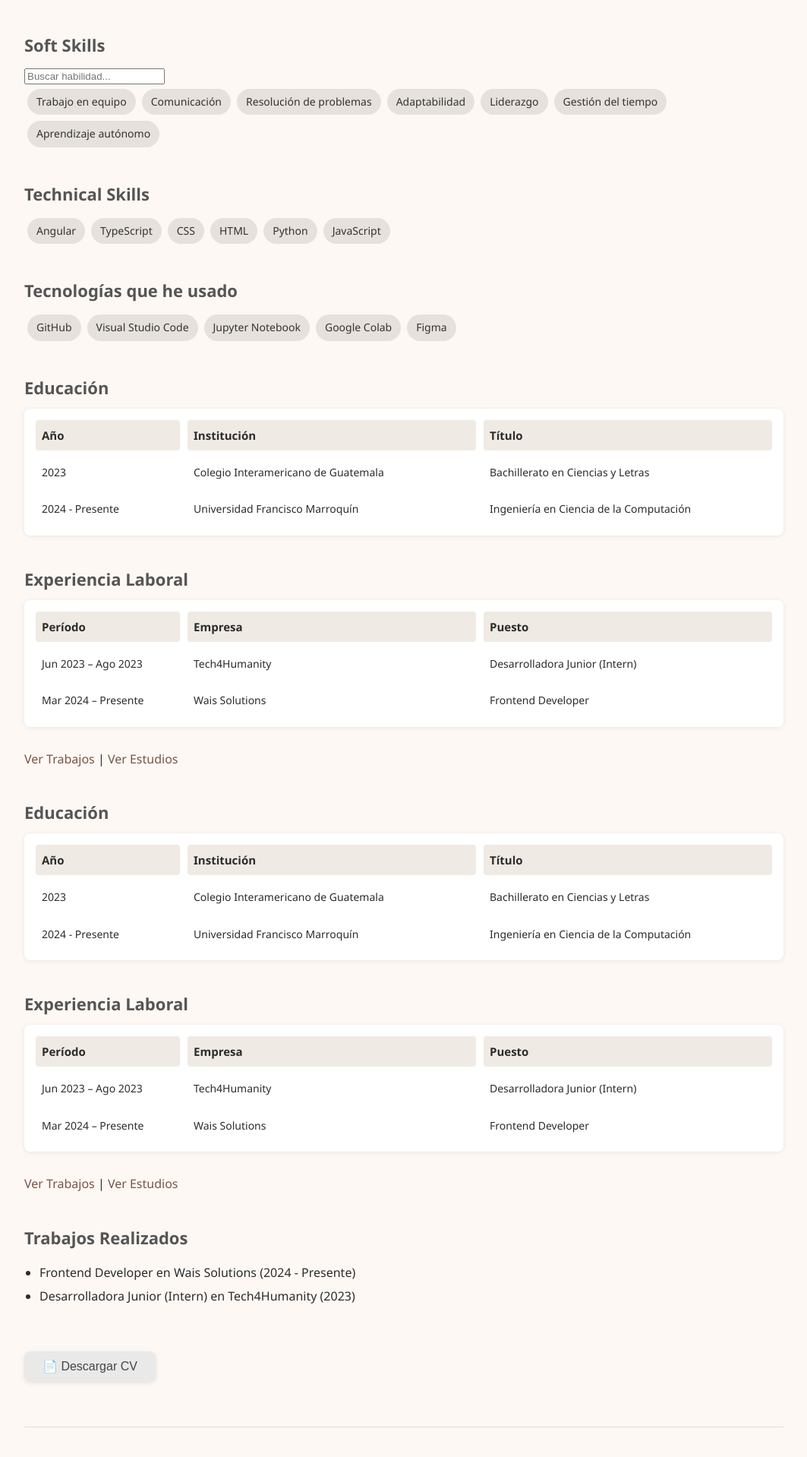
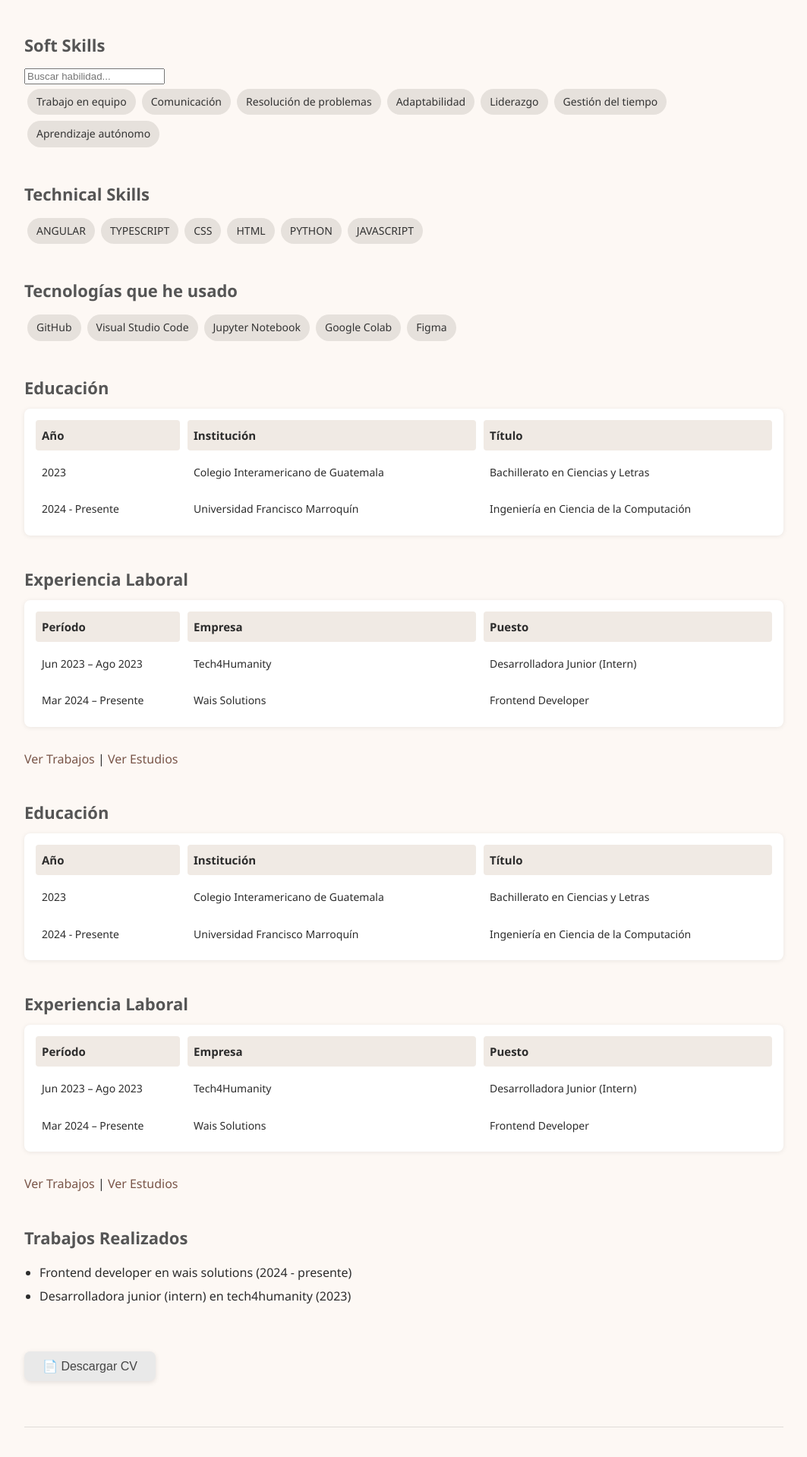
Before and after one commit to anasofiaeggenberger/Web-Development, an Angular app in the folder cv-angular/: page /experience/jobs in a window 1280 px wide. Shown: the part 552-2470 px from the top of the page at 76% size, without its empty margins (108-1171 px from the left). Built offline with nearby package versions, Linux system fonts and the light colour scheme.

Commit message:
aplicar pipes (uppercase y capitalize personalizado) para skills y jobs

```diff
--- a/cv-angular/src/app/app.module.ts
+++ b/cv-angular/src/app/app.module.ts
@@ -14,6 +14,7 @@ import { CvBotonComponent } from './components/cv-boton/cv-boton.component';
 import { FooterComponent } from './components/footer/footer.component';
 import { JobsComponent } from './components/jobs/jobs.component';
 import { StudiesComponent } from './components/studies/studies.component';
+import { CapitalizePipe } from './pipes/capitalize.pipe';
 
 @NgModule({
   declarations: [
@@ -26,7 +27,8 @@ import { StudiesComponent } from './components/studies/studies.component';
     CvBotonComponent,
     FooterComponent,
     JobsComponent,
-    StudiesComponent
+    StudiesComponent,
+    CapitalizePipe
   ],
   imports: [
     BrowserModule,
--- a/cv-angular/src/app/components/jobs/jobs.component.html
+++ b/cv-angular/src/app/components/jobs/jobs.component.html
@@ -1,6 +1,6 @@
 <div class="seccion">
   <h3>Trabajos Realizados</h3>
   <ul>
-    <li *ngFor="let job of jobs">{{ job }}</li>
+    <li *ngFor="let job of jobs">{{ job | capitalize }}</li>
   </ul>
 </div>
--- a/cv-angular/src/app/components/skills/skills.component.html
+++ b/cv-angular/src/app/components/skills/skills.component.html
@@ -2,13 +2,13 @@
   <h3>Soft Skills</h3>
   <input type="text" class="form-control mb-3" [(ngModel)]="filtro" placeholder="Buscar habilidad...">
   <div class="badges" id="listaHabilidades">
-    <span class="badge text-bg-secondary" *ngFor="let h of habilidadesFiltradas">{{ h }}</span>
+    <span class="badge text-bg-secondary" *ngFor="let h of habilidadesFiltradas">{{ h | capitalize }}</span>
   </div>
 </div>
 
 <div class="seccion mt-4">
   <h3>Technical Skills</h3>
   <div class="badges">
-    <span class="badge text-bg-primary" *ngFor="let skill of skills">{{ skill }}</span>
+    <span class="badge text-bg-primary" *ngFor="let skill of skills">{{ skill | uppercase }}</span>
   </div>
 </div>
--- /dev/null
+++ b/cv-angular/src/app/pipes/capitalize.pipe.ts
@@ -0,0 +1,11 @@
+import { Pipe, PipeTransform } from '@angular/core';
+
+@Pipe({
+  name: 'capitalize'
+})
+export class CapitalizePipe implements PipeTransform {
+  transform(value: string): string {
+    if (!value) return '';
+    return value.charAt(0).toUpperCase() + value.slice(1).toLowerCase();
+  }
+}
```
Also changed, not shown: 1 other file (tests, documents, lock files or other folders).
